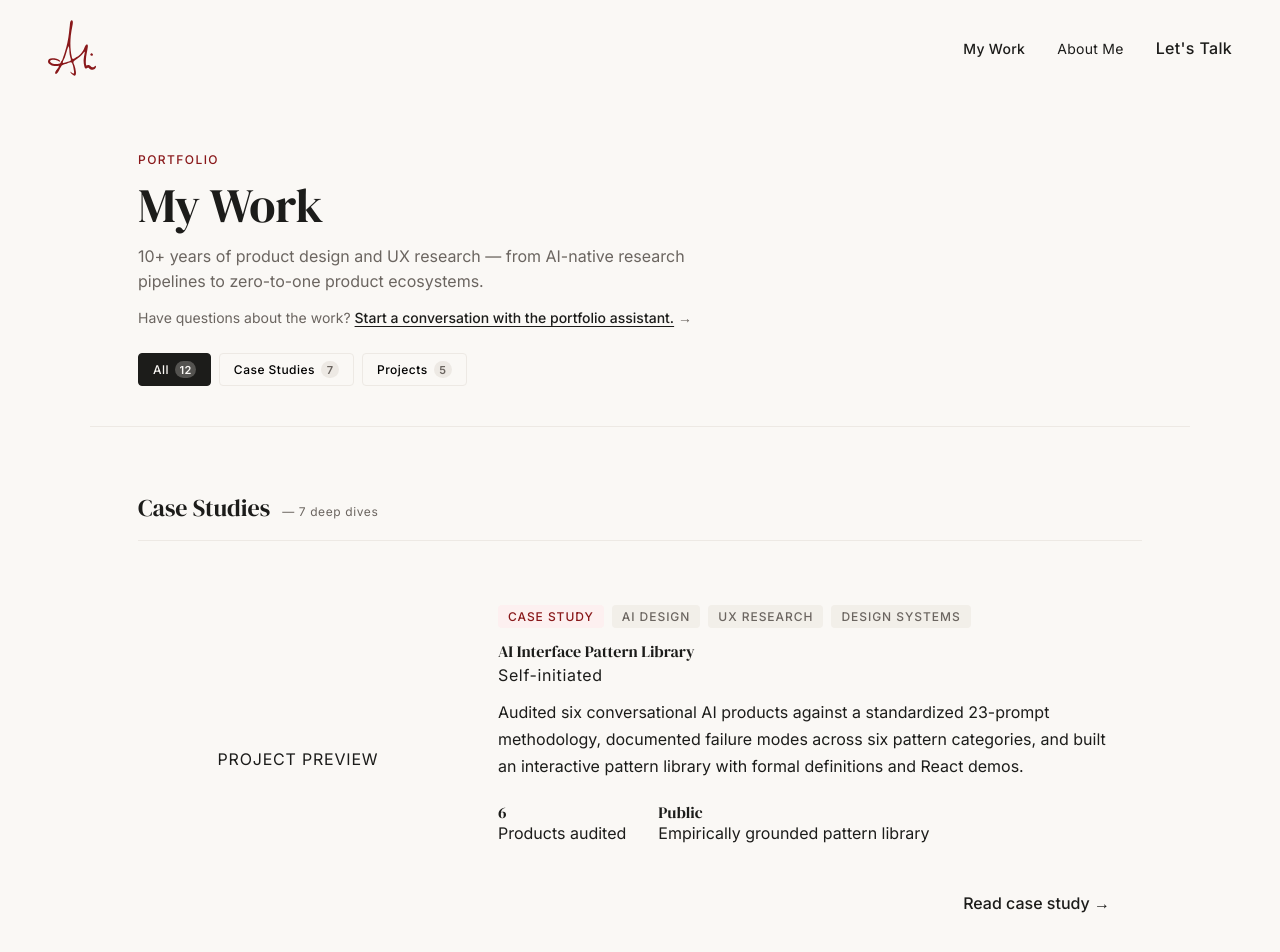
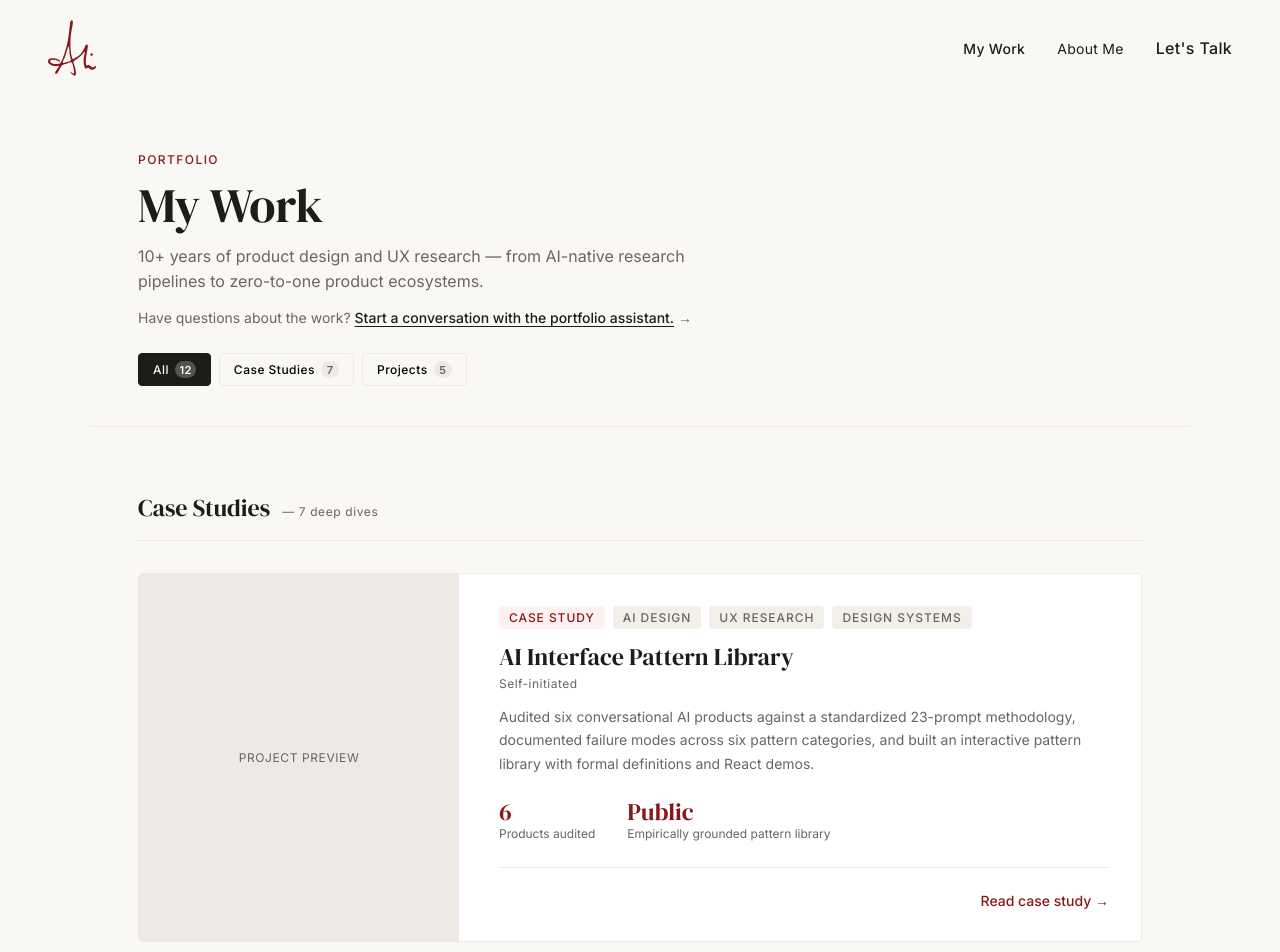
Before and after one commit to alikhandesign/alikhandesign.com, a Next.js app: page /work in a window 1280 px wide. Shown: the top 952 px of the page. Built offline with nearby package versions, Linux system fonts and the light colour scheme.

Commit message:
Revert: token rename sweep (broke styles, needs debugging)

```diff
--- a/app/components/CaseStudyCard.tsx
+++ b/app/components/CaseStudyCard.tsx
@@ -18,14 +18,14 @@ interface CaseStudyCardProps {
 export default function CaseStudyCard({ title, company, tags, description, outcomes, href }: CaseStudyCardProps) {
   return (
     <Link href={href} aria-label={`View case study: ${title}`} className="work-card cs-card-grid" style={{
-      background: 'var(--color-surface)',
-      border: '1px solid var(--color-border)',
+      background: 'var(--surface)',
+      border: '1px solid var(--border)',
       borderRadius: 'var(--radius)',
       overflow: 'hidden',
       textDecoration: 'none',
       color: 'inherit',
     }}>
-      <div style={{ background: 'var(--color-border)', minHeight: 220, display: 'flex', alignItems: 'center', justifyContent: 'center', fontSize: 'var(--color-text-xs)', color: 'var(--color-text-muted)', letterSpacing: '0.05em', textTransform: 'uppercase' as const }}>
+      <div style={{ background: 'var(--border)', minHeight: 220, display: 'flex', alignItems: 'center', justifyContent: 'center', fontSize: 'var(--text-xs)', color: 'var(--text-muted)', letterSpacing: '0.05em', textTransform: 'uppercase' as const }}>
         Project Preview
       </div>
       <div style={{ padding: '2rem 2rem 2rem 2.5rem', display: 'flex', flexDirection: 'column', justifyContent: 'space-between' }}>
@@ -34,20 +34,20 @@ export default function CaseStudyCard({ title, company, tags, description, outco
             <Tag label="Case Study" variant="accent" />
             {tags.map(t => <Tag key={t} label={t} />)}
           </div>
-          <h3 className="font-serif" style={{ fontSize: 'var(--color-text-2xl)', fontWeight: 400, lineHeight: 1.2, marginBottom: '0.25rem' }}>{title}</h3>
-          <p style={{ fontSize: 'var(--color-text-xs)', color: 'var(--color-text-muted)', letterSpacing: '0.04em', marginBottom: '0.85rem' }}>{company}</p>
-          <p style={{ fontSize: 'var(--color-text-base)', color: 'var(--color-text-muted)', lineHeight: 1.7, marginBottom: 'var(--space-6)' }}>{description}</p>
+          <h3 className="font-serif" style={{ fontSize: 'var(--text-2xl)', fontWeight: 400, lineHeight: 1.2, marginBottom: '0.25rem' }}>{title}</h3>
+          <p style={{ fontSize: 'var(--text-xs)', color: 'var(--text-muted)', letterSpacing: '0.04em', marginBottom: '0.85rem' }}>{company}</p>
+          <p style={{ fontSize: 'var(--text-base)', color: 'var(--text-muted)', lineHeight: 1.7, marginBottom: 'var(--space-6)' }}>{description}</p>
           <div style={{ display: 'flex', gap: 'var(--space-8)', flexWrap: 'wrap' as const, marginBottom: 'var(--space-6)' }}>
             {outcomes.map(o => (
               <div key={o.label}>
-                <div className="font-serif" style={{ fontSize: 'var(--color-text-2xl)', color: 'var(--color-accent)', lineHeight: 1 }}>{o.val}</div>
-                <div style={{ fontSize: 'var(--color-text-xs)', color: 'var(--color-text-muted)', marginTop: 2, lineHeight: 1.4 }}>{o.label}</div>
+                <div className="font-serif" style={{ fontSize: 'var(--text-2xl)', color: 'var(--accent)', lineHeight: 1 }}>{o.val}</div>
+                <div style={{ fontSize: 'var(--text-xs)', color: 'var(--text-muted)', marginTop: 2, lineHeight: 1.4 }}>{o.label}</div>
               </div>
             ))}
           </div>
         </div>
-        <div style={{ display: 'flex', justifyContent: 'flex-end', paddingTop: 'var(--space-6)', borderTop: '1px solid var(--color-border)' }}>
-          <span style={{ fontSize: 'var(--color-text-base)', color: 'var(--color-accent)', fontWeight: 500 }}>Read case study →</span>
+        <div style={{ display: 'flex', justifyContent: 'flex-end', paddingTop: 'var(--space-6)', borderTop: '1px solid var(--border)' }}>
+          <span style={{ fontSize: 'var(--text-base)', color: 'var(--accent)', fontWeight: 500 }}>Read case study →</span>
         </div>
       </div>
     </Link>
```
